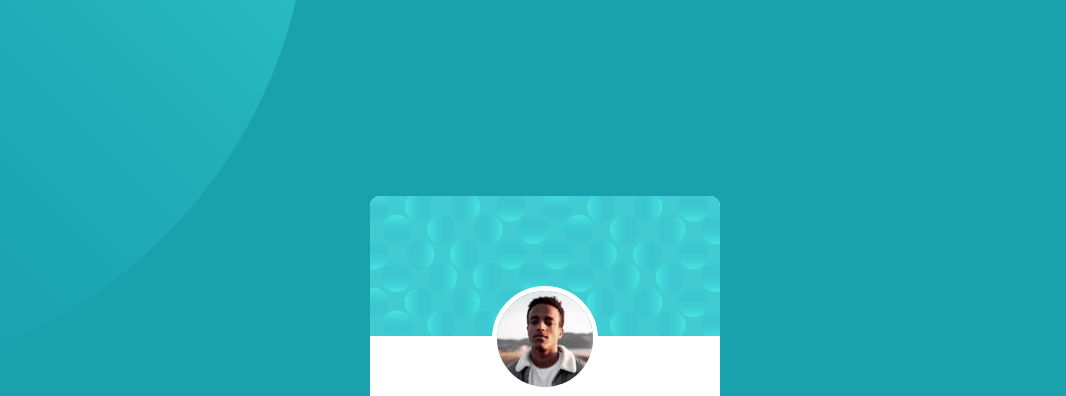
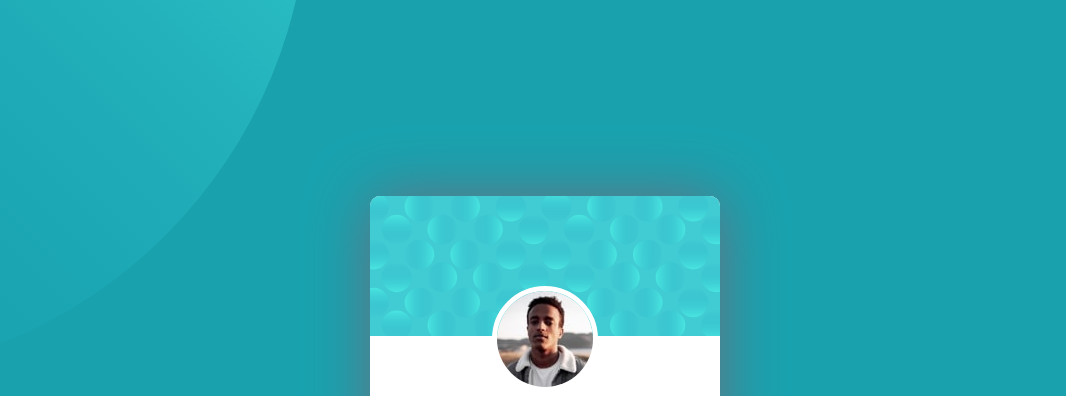
Before and after one commit to venkat2305/profile-card-component, a plain HTML site: page index.html in a window 1280 px wide. Shown: the top 396 px of the page, without its empty margins (95-1161 px from the left). Drawn offline with Linux system fonts and the light colour scheme.

Commit message:
box-shadow

```diff
--- a/style.css
+++ b/style.css
@@ -49,6 +49,7 @@ main {
   max-width: 400px;
   z-index: 3;
   margin: 15px;
+  box-shadow: 1px 1px 60px 0px hsl(227, 10%, 46%);
 }
 
 .content img {
```
Also changed, not shown: 1 other file.
